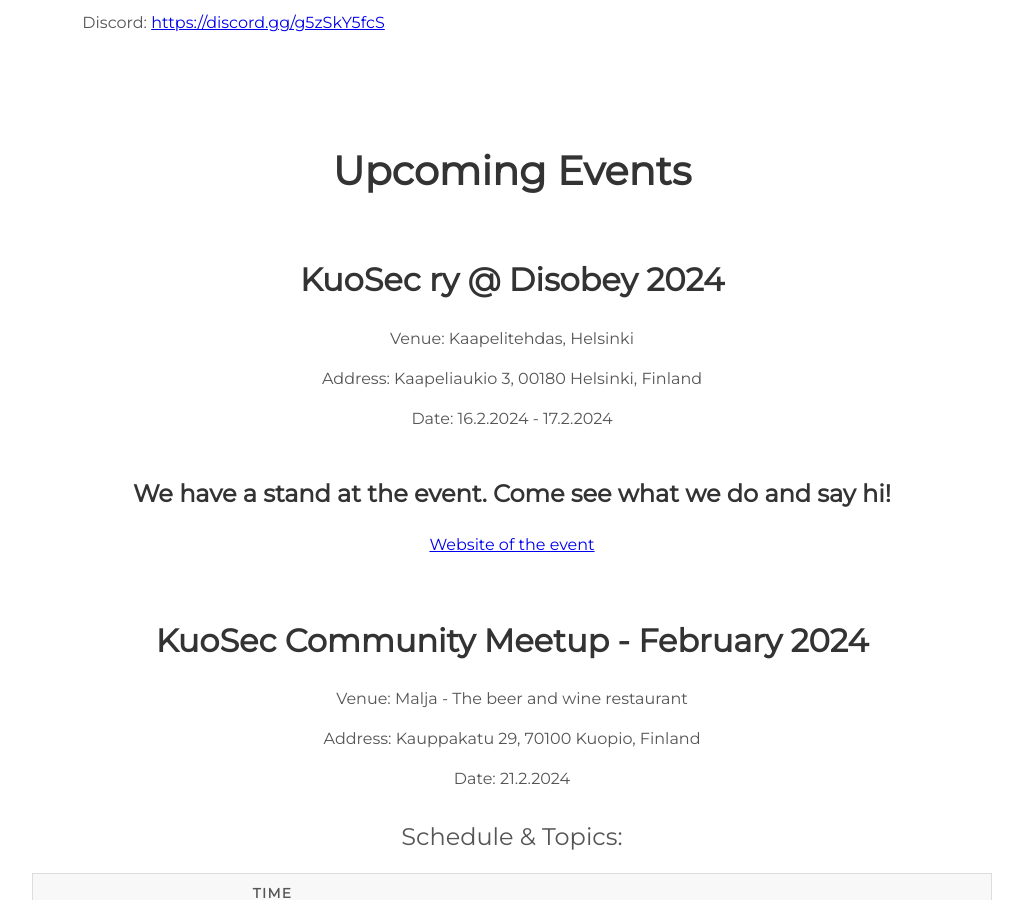
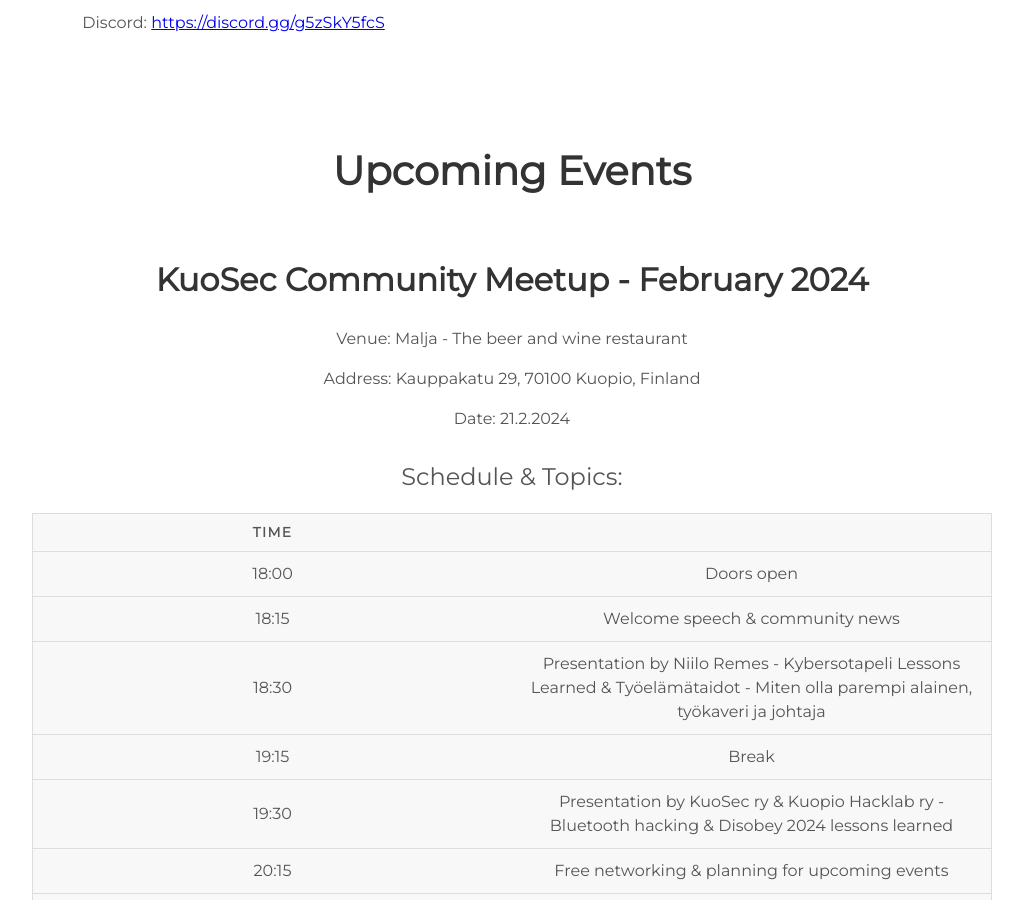
Before and after one commit to kuosec/kuosec.github.io, a Jekyll site: the page built from index.html, in a window 1280 px wide and 900 px high, scrolled down 1458 px. Shown: the whole window, without its empty margins (128-1151 px from the left). Built offline with Jekyll 4.4.1, drawn with Linux system fonts in a browser that asks for light colours.

Commit message:
Archive Disobey 2024

```diff
--- a/_includes/projects.html
+++ b/_includes/projects.html
@@ -1,18 +1,6 @@
 <div class="user-details">
 
   <h1>Upcoming Events </h1>
-  <div class="event">
-    <h2>KuoSec ry @ Disobey 2024</h2>
-    <p>Venue: Kaapelitehdas, Helsinki</p>
-    <p>Address: Kaapeliaukio 3, 00180 Helsinki, Finland</p>
-    <p>Date: 16.2.2024 - 17.2.2024</p>
-
-    <h3>We have a stand at the event. Come see what we do and say hi!</h3>
-
-    <a href="https://disobey.fi/2024">Website of the event</a>
-  </div>
-
-
 
   <div class="event">
     <h2>KuoSec Community Meetup - February 2024</h2>
@@ -50,6 +38,10 @@
           <td>Presentation by KuoSec ry & Kuopio Hacklab ry - Bluetooth hacking & Disobey 2024 lessons learned</td>
         </tr>
         <tr>
+          <td scope="row">20:15</td>
+          <td>Free networking & planning for upcoming events</td>
+        </tr>
+        <tr>
           <td scope="row">02:00</td>
           <td>Venue doors close</td>
         </tr>
@@ -76,6 +68,18 @@
     <a href="https://www.malja.fi/">Website of the venue</a>
   </div>
   <!-- Current chronological event history (:-->
+  <!--
+  <div class="event">
+    <h2>KuoSec ry @ Disobey 2024</h2>
+    <p>Venue: Kaapelitehdas, Helsinki</p>
+    <p>Address: Kaapeliaukio 3, 00180 Helsinki, Finland</p>
+    <p>Date: 16.2.2024 - 17.2.2024</p>
+
+    <h3>We have a stand at the event. Come see what we do and say hi!</h3>
+
+    <a href="https://disobey.fi/2024">Website of the event</a>
+  </div>
+  -->
   <!--
     <div class="event">
     <h2>KuoSec Community Meetup - January 2024</h2>
```
